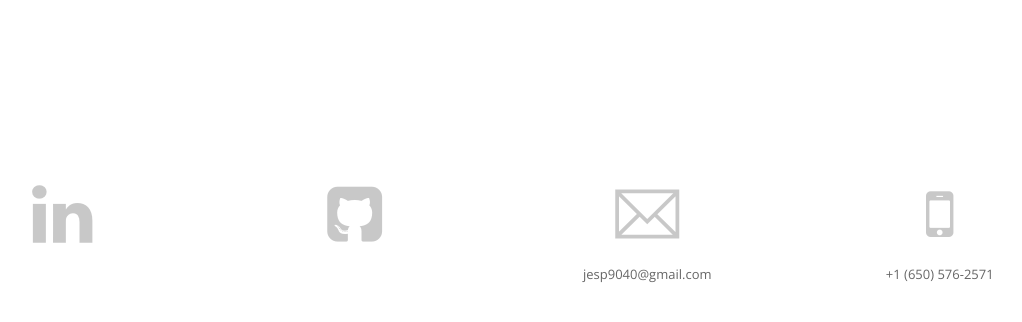
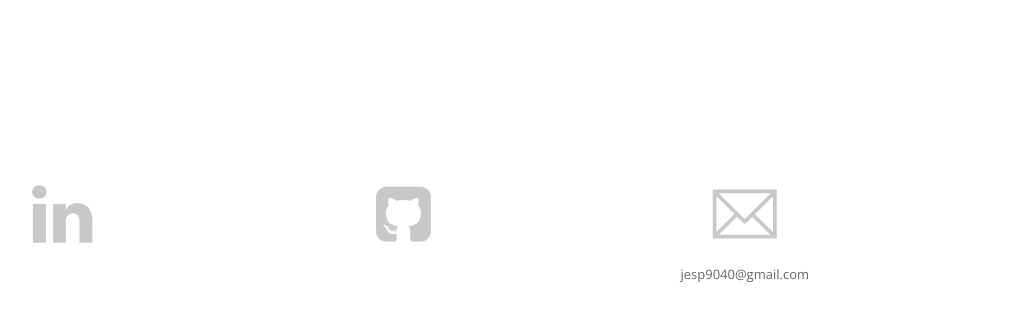
Before and after one commit to JuanEspinozaCode/portfolio, a plain HTML site: page index.html in a window 1280 px wide. Shown: the part 3562-3884 px from the top of the page, without its empty margins (139-1161 px from the left). Drawn offline with nearby package versions, Linux system fonts and the light colour scheme.

Commit message:
Removed phone number

```diff
--- a/index.html
+++ b/index.html
@@ -366,7 +366,7 @@
                 </a>
               </div>
             </div>
-            <div class="text-center col-sm-3">
+            <div class="text-center col-sm-4">
               <div class="feature">
                 <a
                   href="https://github.com/JuanEspinozaCode"
@@ -385,7 +385,7 @@
                 <p>jesp9040@gmail.com<br /></p>
               </div>
             </div>
-            <div class="text-center col-sm-3">
+            <!-- <div class="text-center col-sm-3">
               <div class="feature">
                 <i
                   class="icon fade-3-4 inline-block mb16 fa fa-mobile-phone"
@@ -393,8 +393,8 @@
 
                 <p>+1 (650) 576-2571</p>
               </div>
-            </div>
-          </div>
+            </div> -->
+          <!-- </div> -->
         </div>
       </section>
     </div>
```
